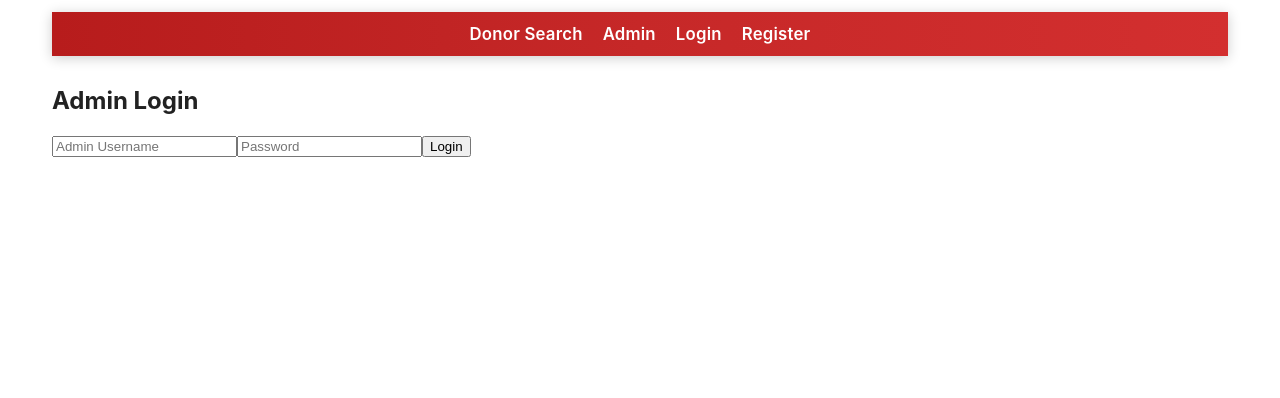
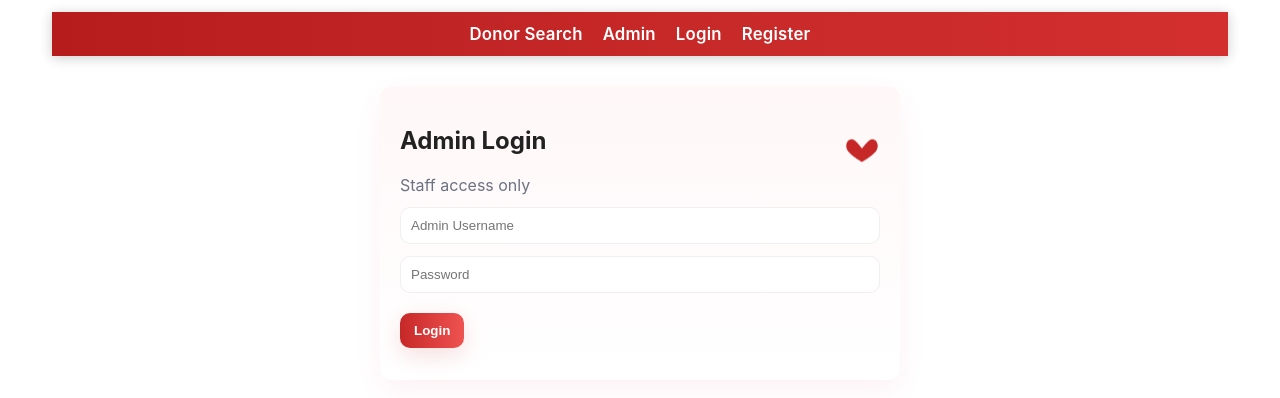
Before and after one commit to farhida/blood-donation-system, a React (Create React App) app in the folder frontend/: page /admin-login in a window 1280 px wide. Shown: the top 398 px of the page. Built offline with nearby package versions, Linux system fonts and the light colour scheme.

Commit message:
style(admin): modernize admin login with animations and tokens

```diff
--- a/frontend/src/pages/auth/AdminLogin.css
+++ b/frontend/src/pages/auth/AdminLogin.css
@@ -1,7 +1,9 @@
 .auth-page{max-width:520px;margin:28px auto;padding:20px;border-radius:12px;background:linear-gradient(180deg,#fff7f8,#fff);box-shadow:0 10px 30px rgba(220,20,60,0.06)}
 .form-row{margin-bottom:12px}
 .label{display:block;margin-bottom:6px;font-weight:600}
-.input{padding:8px;border-radius:8px;border:1px solid #eee;width:100%}
-.cta{display:inline-block;padding:10px 14px;border-radius:10px;background:linear-gradient(90deg,#c62828,#ef5350);color:#fff;border:none}
-@keyframes float{0%{transform:translateY(0)}50%{transform:translateY(-6px)}100%{transform:translateY(0)}}
+.input{padding:10px;border-radius:10px;border:1px solid rgba(0,0,0,0.06);width:100%}
+.btn-primary{padding:10px 14px;border-radius:10px}
 .logo-float{animation:float 3s ease-in-out infinite}
+.admin-login-page{position:relative}
+.admin-login-page::after{content:'';position:absolute;right:8px;top:6px;width:120px;height:80px;pointer-events:none}
+.auth-hero{display:flex;align-items:center;justify-content:space-between;gap:12px;margin-bottom:12px}
--- a/frontend/src/pages/auth/AdminLogin.js
+++ b/frontend/src/pages/auth/AdminLogin.js
@@ -38,12 +38,21 @@ function AdminLogin({ onAdminLogin }) {
   };
 
   return (
-    <div className="login-form">
-      <h2>Admin Login</h2>
+    <div className="auth-page admin-login-page">
+      <div className="auth-hero">
+        <div>
+          <h2>Admin Login</h2>
+          <div className="muted">Staff access only</div>
+        </div>
+        <div className="decor logo-float">
+          <svg width="36" height="36" viewBox="0 0 24 24" fill="none" xmlns="http://www.w3.org/2000/svg"><path d="M12 21s-7.5-4.35-9.5-7.5C-0.5 8.5 4 4 7 6.5 9 8 12 12 12 12s3-4 5-5.5C20 4 24.5 8.5 21.5 13.5 19.5 16.65 12 21 12 21z" fill="#c62828"/></svg>
+        </div>
+      </div>
+
       <form onSubmit={handleSubmit}>
-  <input type="text" placeholder="Admin Username" value={username} onChange={e => setUsername(e.target.value)} required autoComplete="username" />
-        <input type="password" placeholder="Password" value={password} onChange={e => setPassword(e.target.value)} required autoComplete="current-password" />
-        <button type="submit">Login</button>
+        <div className="form-row"><input className="input" type="text" placeholder="Admin Username" value={username} onChange={e => setUsername(e.target.value)} required autoComplete="username" /></div>
+        <div className="form-row"><input className="input" type="password" placeholder="Password" value={password} onChange={e => setPassword(e.target.value)} required autoComplete="current-password" /></div>
+        <div className="form-row"><button className="btn btn-primary" type="submit">Login</button></div>
       </form>
       {error && <p style={{color:'red'}}>{error}</p>}
     </div>
```
